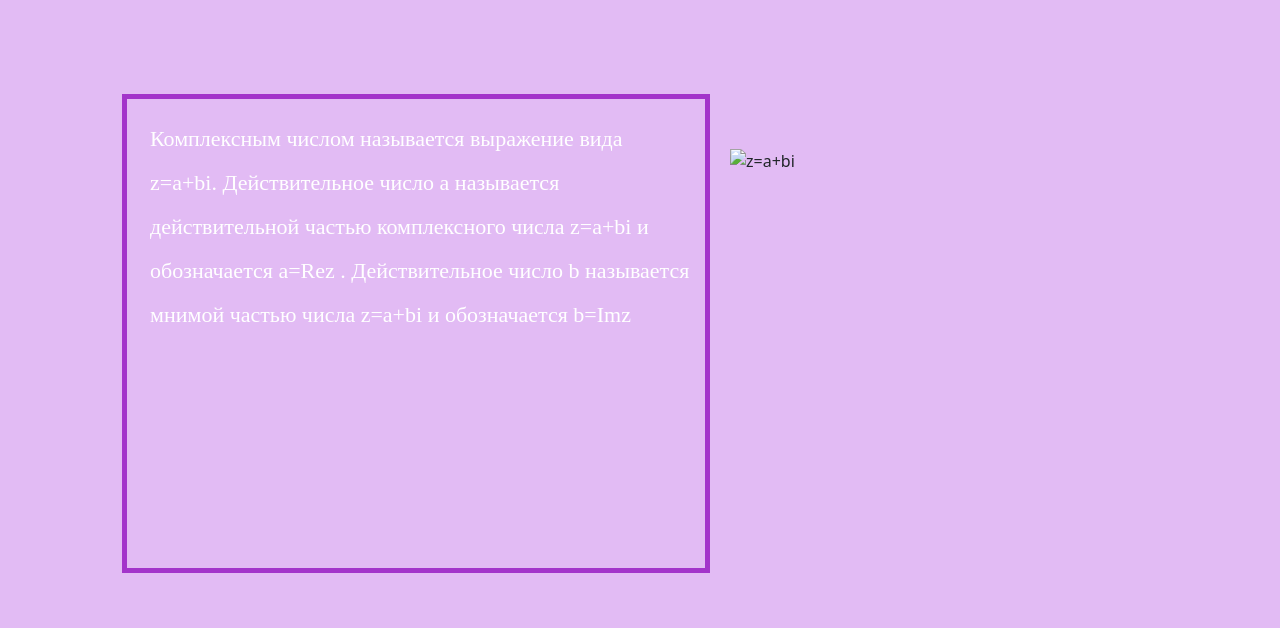
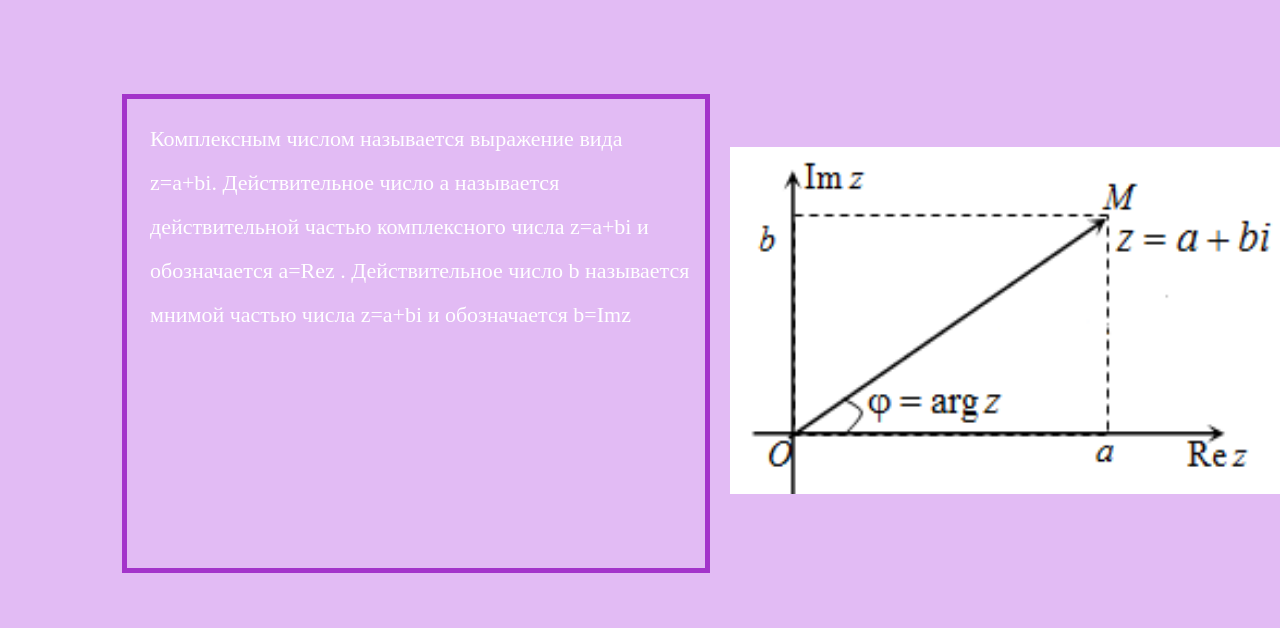
Before and after one commit to AnnaAnika/annaanika.github.io, a plain HTML site: page Понятие комплексного числа.html in a window 1280 px wide. Shown: the part 137-765 px from the top of the page. Drawn offline with Linux system fonts and the light colour scheme.

Commit message:
Update Понятие комплексного числа.html

```diff
--- a/Понятие комплексного числа.html
+++ b/Понятие комплексного числа.html
@@ -21,7 +21,7 @@
         </div>
     </div>
     <div class="section-3">
-        <img src="http://127.0.0.1:5500/src/img/formules_3815.png" width="588" height="347" alt="z=a+bi">
+        <img src="/formules_3815.png" width="588" height="347" alt="z=a+bi">
     </div>
     <div class="section-4">
         <svg width="1440" height="259" viewBox="0 0 1440 259" fill="none" xmlns="http://www.w3.org/2000/svg">
```
